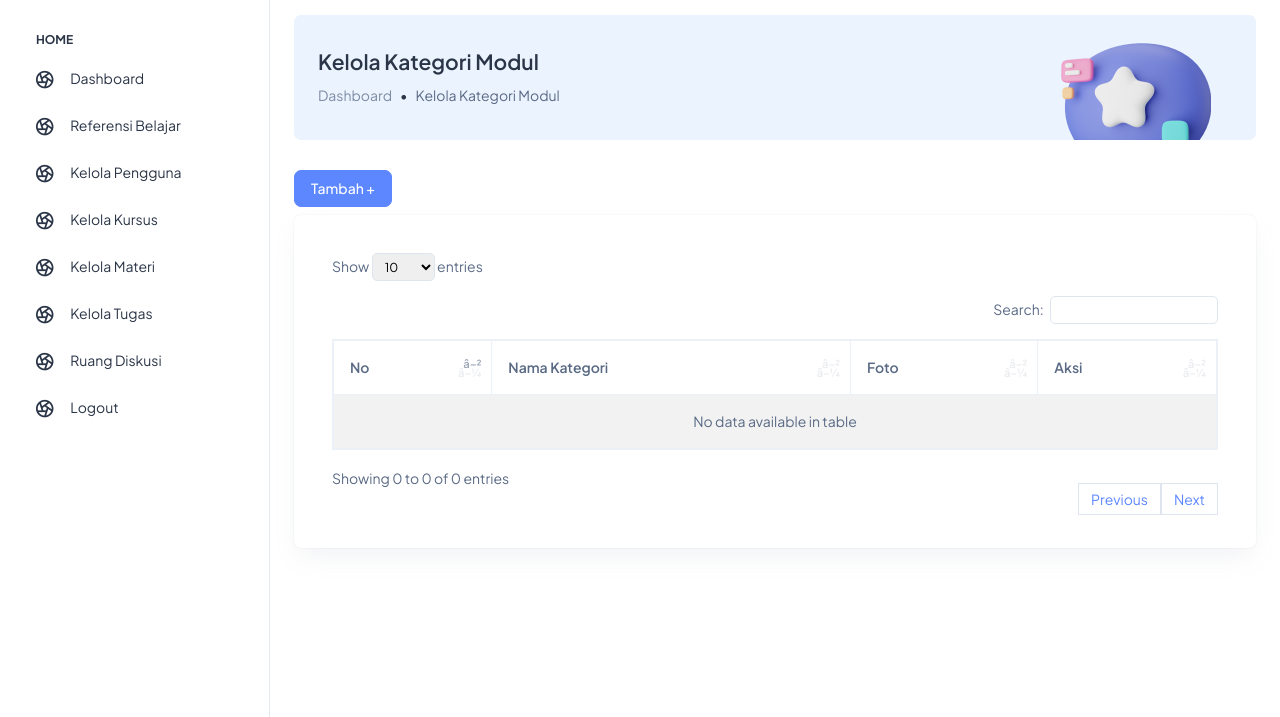
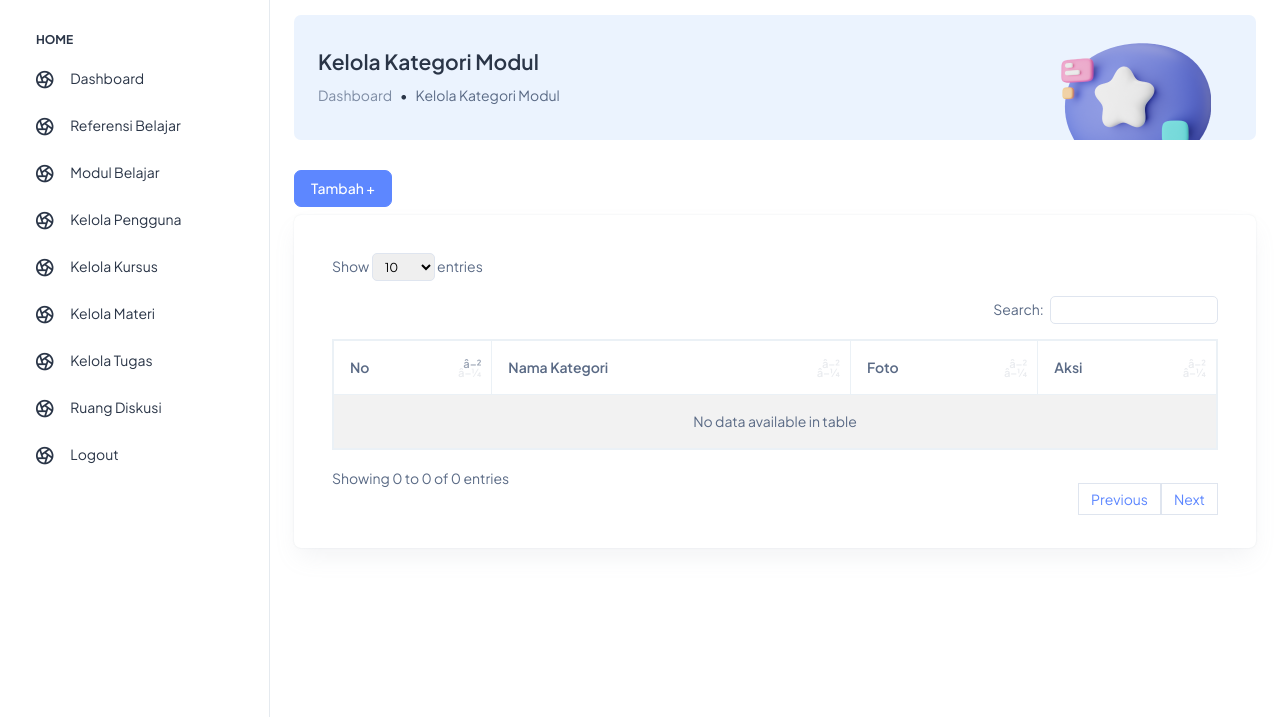
Before and after one commit to dadanabdilah/propepa-app, a CodeIgniter 4 app: template app/Views/admin/category-modules/index.php in a window 1280 px wide. Shown: the part 70-787 px from the top of the page. Run offline with PHP 8.4 and a stand-in for CodeIgniter, Linux system fonts and the light colour scheme; the template is opened without the code that fills it, so the values that code supplies are empty; some libraries are stand-ins or nearby versions.

Commit message:
add: routes
menambahkan route modul belajar dan kategori modul

```diff
--- a/app/Config/Routes.php
+++ b/app/Config/Routes.php
@@ -45,6 +45,10 @@ $routes->group("admin", ["namespace" => "App\Controllers\Admin"], function ($rou
     $routes->resource("category-references", ['controller' => 'CategoryReferenceController', 'except' => 'show']);
 
     $routes->resource("study-references", ['controller' => 'StudyReferenceController', 'except' => 'show']);
+
+    $routes->resource("category-modules", ['controller' => 'CategoryModuleController', 'except' => 'show']);
+
+    $routes->resource("study-modules", ['controller' => 'StudyModuleController', 'except' => 'show']);
 });
 
 /*
--- a/app/Views/layouts/admin.php
+++ b/app/Views/layouts/admin.php
@@ -81,6 +81,16 @@
                                 <span class="hide-menu">Referensi Belajar</span>
                             </a>
                         </li>
+
+                        <li class="sidebar-item">
+                            <a class="sidebar-link" href="<?= site_url('admin/study-modules') ?>" aria-expanded="false">
+                                <span>
+                                    <i class="ti ti-aperture"></i>
+                                </span>
+                                <span class="hide-menu">Modul Belajar</span>
+                            </a>
+                        </li>
+
 
                         <li class="sidebar-item">
                             <a class="sidebar-link" href="<?= site_url('admin/users') ?>" aria-expanded="false">
```
